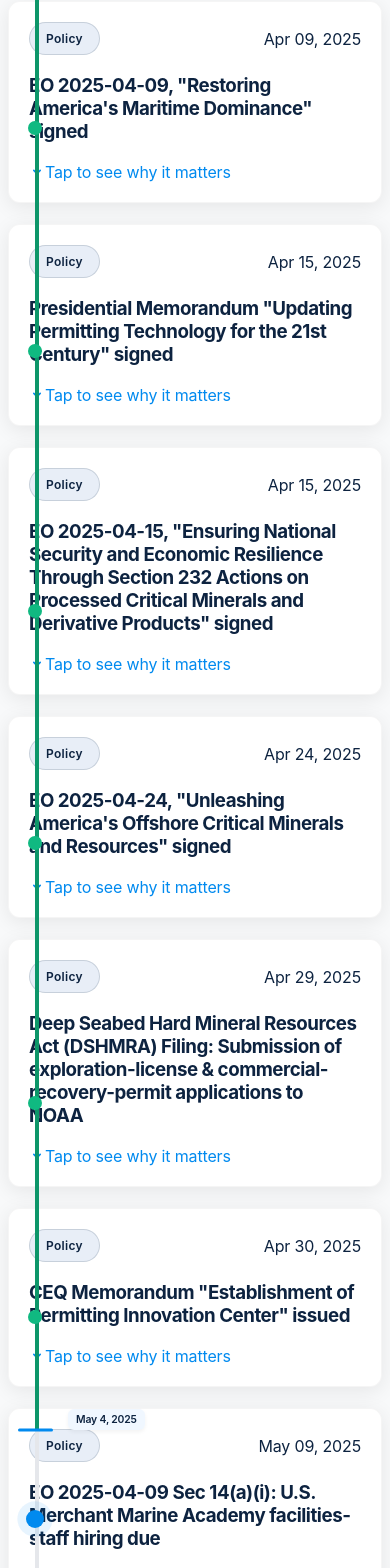
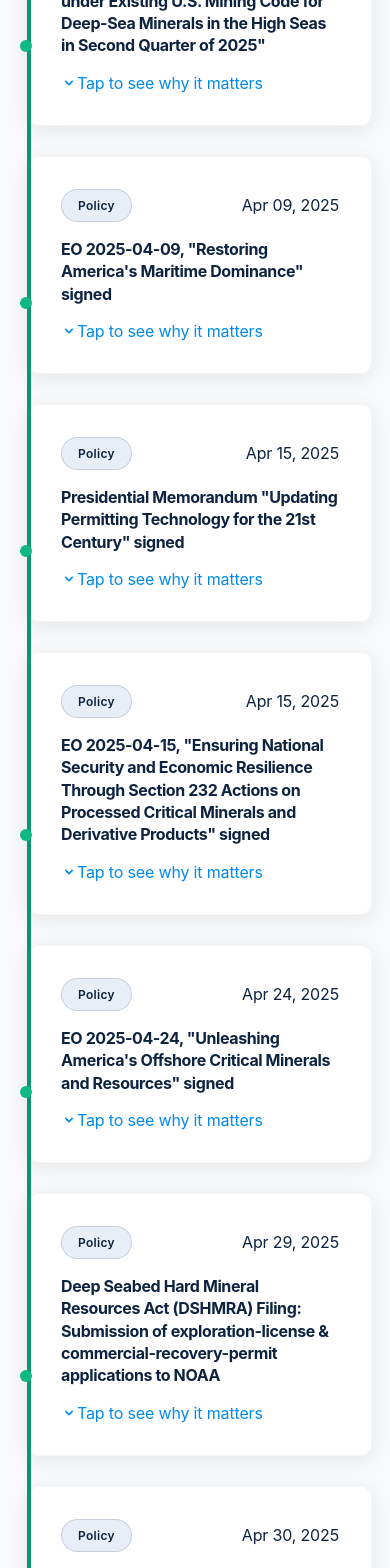
Before and after one commit to brandonlipman216/TMC-timeline-webapp, a Next.js app: page / in a window 390 px wide. Shown: the part 380-1948 px from the top of the page. Built offline with nearby package versions, Linux system fonts and the light colour scheme.

Commit message:
Improve mobile responsiveness for timeline layout and card spacing

```diff
--- a/src/app/globals.css
+++ b/src/app/globals.css
@@ -245,55 +245,58 @@
 
 /* Media queries for mobile responsiveness */
 @media (max-width: 768px) {
-  /* Adjust timeline dots for mobile */
+  /* Make timeline elements smaller and position further left */
   .timeline-dot {
-    left: 20px;
-    width: 14px;
-    height: 14px;
+    left: 12px;
+    width: 12px;
+    height: 12px;
   }
 
   .timeline-dot.current {
-    left: 18px;
-    width: 18px;
-    height: 18px;
+    left: 10px;
+    width: 16px;
+    height: 16px;
   }
 
-  /* Adjust timeline lines for mobile */
   .timeline-line,
   .timeline-line-past {
-    left: 27px;
+    left: 19px;
   }
 
-  /* Adjust current date indicator for mobile */
   .current-date-indicator {
-    left: 10px;
-    width: 35px;
+    left: 0;
+    width: 30px;
   }
 
   .current-date-label {
     font-size: 0.65rem;
-    padding: 4px 8px;
+    padding: 4px 6px;
     right: auto;
-    left: 50px;
-    max-width: 120px;
+    left: 35px;
+    max-width: 100px;
   }
 
-  /* Make cards more compact on mobile */
+  /* Make cards more compact and smaller on mobile */
   .flip-card {
     margin-bottom: 4rem;
+    max-width: calc(100% - 30px);
+    margin-left: auto;
+    margin-right: 10px;
   }
 
   .flip-card-front,
   .flip-card-back {
-    padding: 1.25rem;
+    padding: 1rem;
   }
 
-  /* Adjust card title sizes */
-  h1 {
-    font-size: 1.75rem;
+  .flip-card-front h3,
+  .flip-card-back h3 {
+    font-size: 1rem;
+    line-height: 1.4;
   }
 
-  h2 {
-    font-size: 1.25rem;
+  /* Fix padding for card front on mobile */
+  .flip-card-front > div {
+    padding: 1rem !important;
   }
 }
--- a/src/components/TimelineCard.tsx
+++ b/src/components/TimelineCard.tsx
@@ -65,8 +65,8 @@
       <div className="timeline-line"></div>
       <div className={`timeline-dot ${isPending ? 'current' : isPast ? 'past' : ''}`}></div>
 
-      {/* Card container with flip functionality */}
-      <div className="ml-12 md:ml-12 sm:ml-10"> {/* Responsive margins */}
+      {/* Card container with flip functionality - increased left margin on mobile */}
+      <div className="ml-8 sm:ml-10 md:ml-12 lg:ml-14">
         <div
           className="flip-card cursor-pointer"
           onClick={() => setIsFlipped(!isFlipped)}
```
